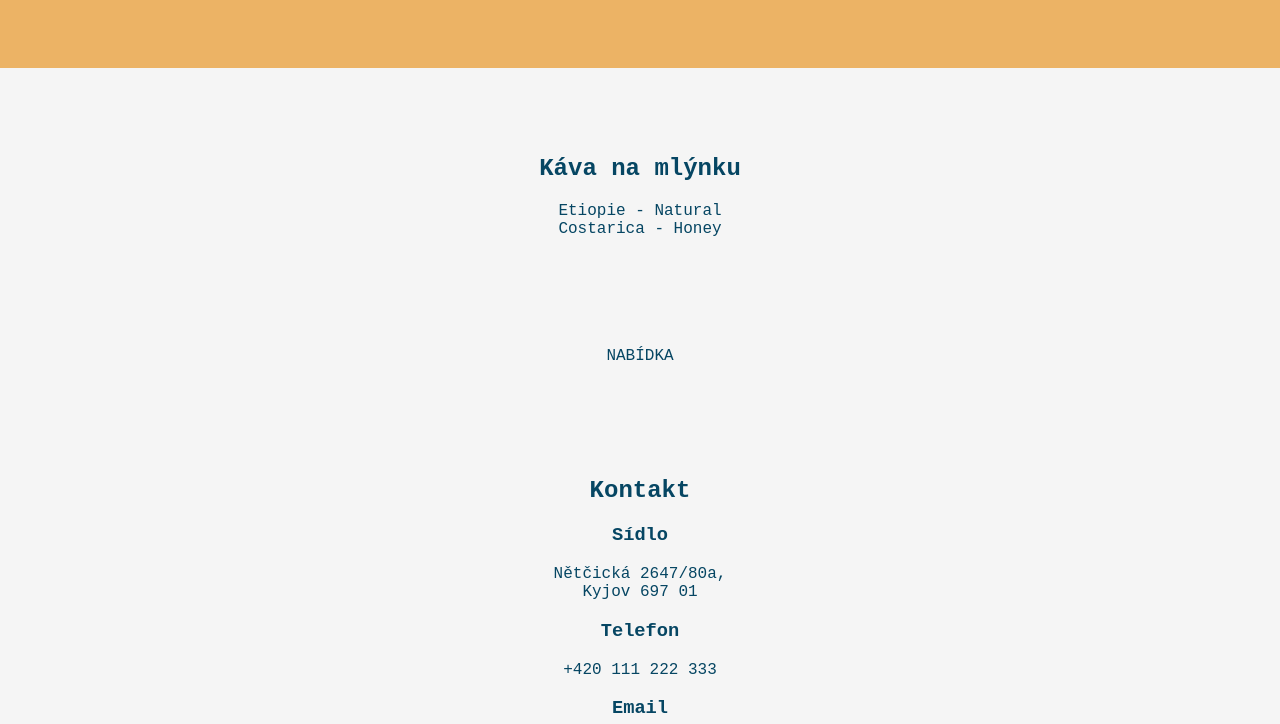
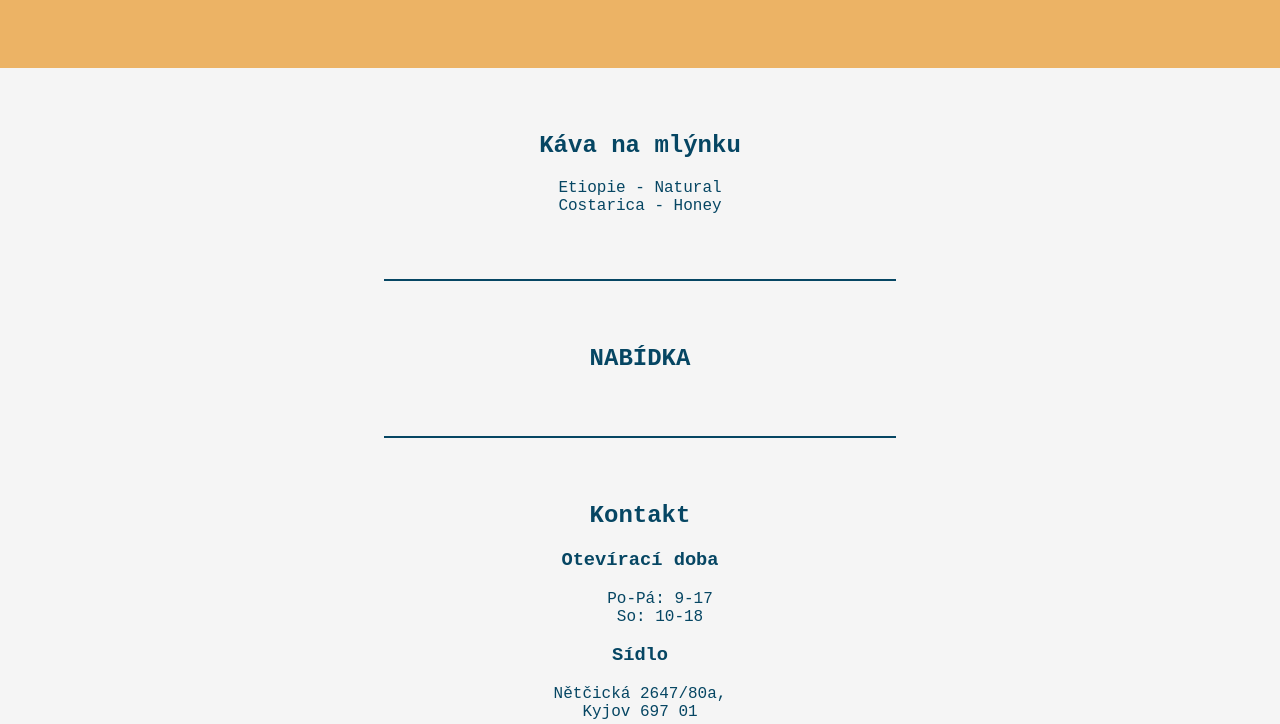
Before and after one commit to JanCech9/kaflik, a plain HTML site: page index.html in a window 1280 px wide. Shown: the part 76-800 px from the top of the page. Drawn offline with Linux system fonts and the light colour scheme; a web font is replaced by a local one.

Commit message:
refact: style

```diff
--- a/index.html
+++ b/index.html
@@ -23,11 +23,19 @@
                 Etiopie - Natural<br>
                 Costarica - Honey
             </p>
-            <p>
+            <hr>
+            <div class="menu">
                 <a href="menu.html">NABÍDKA</a>
-            </p>
+            </div>
+            <hr>
             <p>
                 <h2>Kontakt</h2>
+                <h3>Otevírací doba</h3>
+                    <ul>
+                        <li>Po-Pá: 9-17</li>
+                        <li>So: 10-18</li>
+                    </ul>
+
                 <h3>Sídlo</h3>
                 <a href="https://mapy.cz/zakladni?source=pubt&id=17289139&x=17.1334338&y=49.0184204&z=19">
                   Nětčická 2647/80a, <br /> Kyjov 697 01
@@ -42,6 +50,6 @@
         </div>
     </body>
     <footer>
-        Kaflík
+        sociální sítě
     </footer>
 </html>
--- /dev/null
+++ b/menu.css
@@ -0,0 +1,33 @@
+.content{
+    display: grid;
+    grid-template-columns: 300px minmax(25px,150px) 300px;
+    grid-template-rows: repeat(3 250px);
+    gap: 2rem;
+    justify-content: center;
+    padding: 5% 15%;
+    max-width: 85%;
+
+}
+.menu_item{
+    padding: 25px;
+    color: #041C32;
+    background-color: #AFD3E2;
+}
+.wine{
+    background-color: #EEE0C9;
+    grid-row-start: 2;
+    grid-column-start: 3;
+}
+.soft{
+    grid-row-start: 3;
+}
+@media (max-width: 1200px) {
+    .menu{
+        grid-template-columns: 300px 300px 300px;
+        justify-content: center;
+        align-items: center;
+    }
+    .menu_item{
+        grid-column-start: 2;
+    }
+}
--- a/style.css
+++ b/style.css
@@ -46,8 +46,8 @@ footer{
   padding-top: 3%;
   padding-bottom: 3%;
   bottom: 0;
+  font-weight: bolder;
 }
-
 footer img{
   width: 20px;
 }
@@ -66,6 +66,11 @@ ul{
   list-style: none;
 }
 
+hr{
+  margin: 5% 30%;
+  border: 1px solid #064663;
+}
+
 h1{
   color: #041C32;
   font-family: "Grey Qo", cursive;
@@ -78,6 +83,12 @@ h1{
   text-align: center;
 }
 
-.content p{
-  padding: 2%;
+.content p {
+  margin: 5%;
 }
+
+
+.menu{
+  font-size: 3vh;
+  font-weight: bolder;
+}
```
Also changed, not shown: menu.html (+2 -38 lines).
